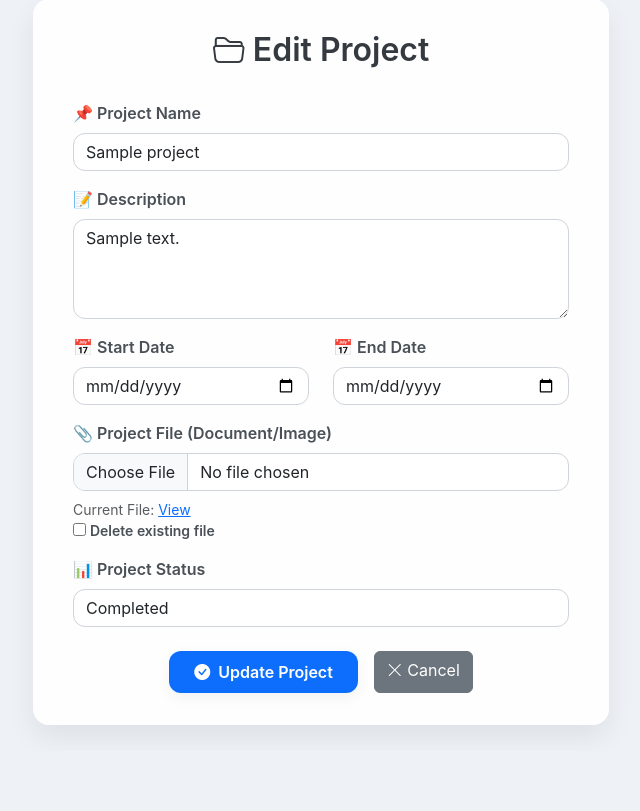
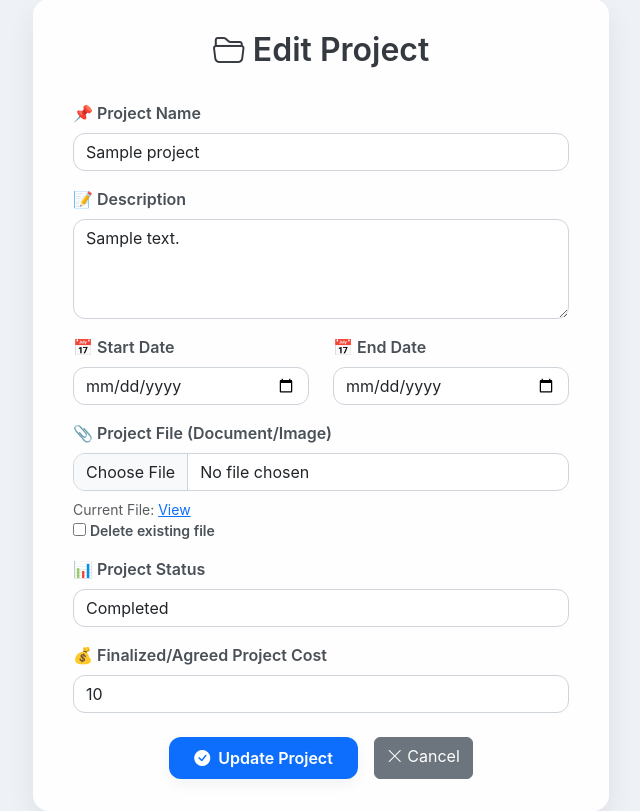
Before and after one commit to ronythite007/Business-Manager, a Flask app: page /project/edit/1 in a window 1280 px wide. Shown: the part 49-860 px from the top of the page, without its empty margins (319-959 px from the left). Before the commit the page ends 778 px from the top, so only its background shows below. Run offline with Flask 3, Linux system fonts and the light colour scheme; the visitor is signed in with stand-in values (Sample User, id 1); tables that the repository leaves empty or names only in its code hold one stand-in row (values such as "Sample post").

Commit message:
new_changes

```diff
--- a/app.py
+++ b/app.py
@@ -68,6 +68,22 @@ def index():
     projects = cursor.fetchall()
     cursor.close()
 
+    # Calculate total_in and total_out for each project, and ensure all are float for template math
+    from decimal import Decimal
+    for project in projects:
+        cursor2 = conn.cursor(dictionary=True)
+        cursor2.execute("SELECT type, SUM(amount) as total FROM payments WHERE project_id = %s GROUP BY type", (project['id'],))
+        sums = {row['type']: float(row['total']) for row in cursor2.fetchall()}
+        project['total_in'] = float(sums.get('IN', 0))
+        project['total_out'] = float(sums.get('OUT', 0))
+        # Ensure finalized_cost is float or None
+        if project.get('finalized_cost') is not None:
+            try:
+                project['finalized_cost'] = float(project['finalized_cost'])
+            except Exception:
+                project['finalized_cost'] = None
+        cursor2.close()
+
     return render_template('index.html', projects=projects, search_term=search_term)
 
 # ------------------------------------------------------------------------------------------------------------------------
@@ -91,12 +107,14 @@ def add_project():
             saved_path = os.path.join(app.config['UPLOAD_FOLDER'], filename)
             file.save(saved_path)
             file_path = f'uploads/{filename}'
+        finalized_cost = request.form.get('finalized_cost')
+        finalized_cost = float(finalized_cost) if finalized_cost else None
         conn = get_sql_connection()
         cursor = conn.cursor()
         cursor.execute("""
-            INSERT INTO projects (name, description, start_date, end_date, user_id, file_path, status)
-            VALUES (%s, %s, %s, %s, %s, %s, %s)
-        """, (name, description, start_date, end_date, session['user_id'], file_path, status))
+            INSERT INTO projects (name, description, start_date, end_date, user_id, file_path, status, finalized_cost)
+            VALUES (%s, %s, %s, %s, %s, %s, %s, %s)
+        """, (name, description, start_date, end_date, session['user_id'], file_path, status, finalized_cost))
         conn.commit()
         cursor.close()
         return redirect(url_for('index'))
@@ -107,34 +125,41 @@ def add_project():
 @app.route('/project/<int:project_id>', methods=['GET'])
 @login_required
 def view_project(project_id):
-
     if 'user_id' not in session:
         flash('Please log in to view project details.', 'warning')
         return redirect(url_for('login'))
 
     conn = get_sql_connection()
     cursor = conn.cursor(dictionary=True)
+
     cursor.execute("SELECT * FROM projects WHERE id = %s AND user_id = %s", (project_id, session['user_id']))
     project = cursor.fetchone()
     if not project:
         flash('You do not have permission to view this project.', 'danger')
         cursor.close()
         return redirect(url_for('index'))
+
+    # Filters
     person_search = request.args.get('person', '').strip()
+    type_filter = request.args.get('type_filter', '').strip()
+    method_filter = request.args.get('method_filter', '').strip()
 
-    conn = get_sql_connection()
-    cursor = conn.cursor(dictionary=True)
-
-    cursor.execute("SELECT * FROM projects WHERE id = %s", (project_id,))
-    project = cursor.fetchone()
+    query = "SELECT * FROM payments WHERE project_id = %s"
+    params = [project_id]
 
     if person_search:
-        cursor.execute("SELECT * FROM payments WHERE project_id = %s AND person_name LIKE %s",
-                       (project_id, f"%{person_search}%"))
-    else:
-        cursor.execute("SELECT * FROM payments WHERE project_id = %s", (project_id,))
+        query += " AND person_name LIKE %s"
+        params.append(f"%{person_search}%")
+    if type_filter:
+        query += " AND type = %s"
+        params.append(type_filter)
+    if method_filter:
+        query += " AND payment_method = %s"
+        params.append(method_filter)
 
+    cursor.execute(query, tuple(params))
     payments = cursor.fetchall()
+
     total_in = sum(p['amount'] for p in payments if p['type'] == 'IN')
     total_out = sum(p['amount'] for p in payments if p['type'] == 'OUT')
     balance = total_in - total_out
@@ -146,7 +171,9 @@ def view_project(project_id):
                            total_in=total_in,
                            total_out=total_out,
                            balance=balance,
-                           person_search=person_search)
+                           person_search=person_search,
+                           type_filter=type_filter,
+                           method_filter=method_filter)
 
 # ------------------------------------------------------------------------------------------------------------------------
 
@@ -393,18 +420,21 @@ def edit_project(project_id):
                     pass
             file_path = None
 
+        finalized_cost = request.form.get('finalized_cost')
+        finalized_cost = float(finalized_cost) if finalized_cost else None
+
         print("Final file path to save:", file_path)
 
         cursor.execute("""
             UPDATE projects
-            SET name = %s, description = %s, start_date = %s, end_date = %s, file_path = %s, status = %s
+            SET name = %s, description = %s, start_date = %s, end_date = %s, file_path = %s, status = %s, finalized_cost = %s
             WHERE id = %s
-        """, (name, description, start_date, end_date, file_path, status, project_id))
+        """, (name, description, start_date, end_date, file_path, status, finalized_cost, project_id))
 
         conn.commit()
         cursor.close()
         print("DEBUG: Project updated successfully.")
-        return redirect(url_for('index', project_id=project_id))
+        return redirect(url_for('index'))
 
     # GET
     cursor.execute("SELECT * FROM projects WHERE id = %s", (project_id,))
--- a/templates/add_project.html
+++ b/templates/add_project.html
@@ -84,6 +84,10 @@
             <option value="completed">Completed</option>
           </select>
         </div>
+        <div class="mb-3">
+          <label class="form-label">💰 Finalized/Agreed Project Cost (optional)</label>
+          <input type="number" name="finalized_cost" class="form-control" min="0" step="0.01" placeholder="Enter agreed cost (e.g. 100000)">
+        </div>
         <div class="d-flex justify-content-between">
           <a href="/" class="btn btn-outline-secondary">
             <i class="bi bi-arrow-left-circle"></i> Back
--- a/templates/edit_project.html
+++ b/templates/edit_project.html
@@ -166,6 +166,19 @@
             <option value="completed" {% if project.status == 'completed' %}selected{% endif %}>Completed</option>
           </select>
         </div>
+        <div class="mb-3">
+          <label for="finalized_cost" class="form-label">💰 Finalized/Agreed Project Cost</label>
+          <input
+            type="number"
+            name="finalized_cost"
+            id="finalized_cost"
+            class="form-control"
+            min="0"
+            step="0.01"
+            value="{{ project.finalized_cost or '' }}"
+            placeholder="Enter agreed cost (e.g. 100000)"
+          />
+        </div>
 
         <div class="d-flex justify-content-center gap-3 mt-4 flex-wrap">
           <button type="submit" class="btn update-btn">
--- a/templates/export_pdf_template.html
+++ b/templates/export_pdf_template.html
@@ -198,6 +198,9 @@
     <div class="project-info-item"><strong>Description:</strong> {{ project.description }}</div>
     <div class="project-info-item"><strong>Period:</strong> {{ project.start_date }} to {{ project.end_date }}</div>
     <div class="project-info-item"><strong>Report Date:</strong> {{ current_date }}</div>
+    {% if project.finalized_cost %}
+    <div class="project-info-item"><strong>Finalized Cost:</strong> ₹ {{ project.finalized_cost }}</div>
+    {% endif %}
   </div>
 
   <h3>Payment Transactions</h3>
--- a/templates/login.html
+++ b/templates/login.html
@@ -111,6 +111,11 @@
     </form>
   </div>
 
+  <p style="font-size: 0.9rem; color: #6c757d; margin-top: 1rem; text-align: center;">
+  A Product by <strong>Cognix Technologies</strong>
+</p>
+
+
   <script src="https://cdn.jsdelivr.net/npm/bootstrap@5.3.0/dist/js/bootstrap.bundle.min.js"></script>
 </body>
 </html>
--- a/templates/register.html
+++ b/templates/register.html
@@ -111,6 +111,11 @@
     </form>
   </div>
 
+  <p style="font-size: 0.9rem; color: #6c757d; margin-top: 1rem; text-align: center;">
+  A Product by <strong>Cognix Technologies</strong>
+</p>
+
+
   <script src="https://cdn.jsdelivr.net/npm/bootstrap@5.3.0/dist/js/bootstrap.bundle.min.js"></script>
 </body>
 </html>
```
Also changed, not shown: templates/index.html (+26 -1 lines), templates/project_detail.html (+67 -30 lines), static/manifest.json (added).
